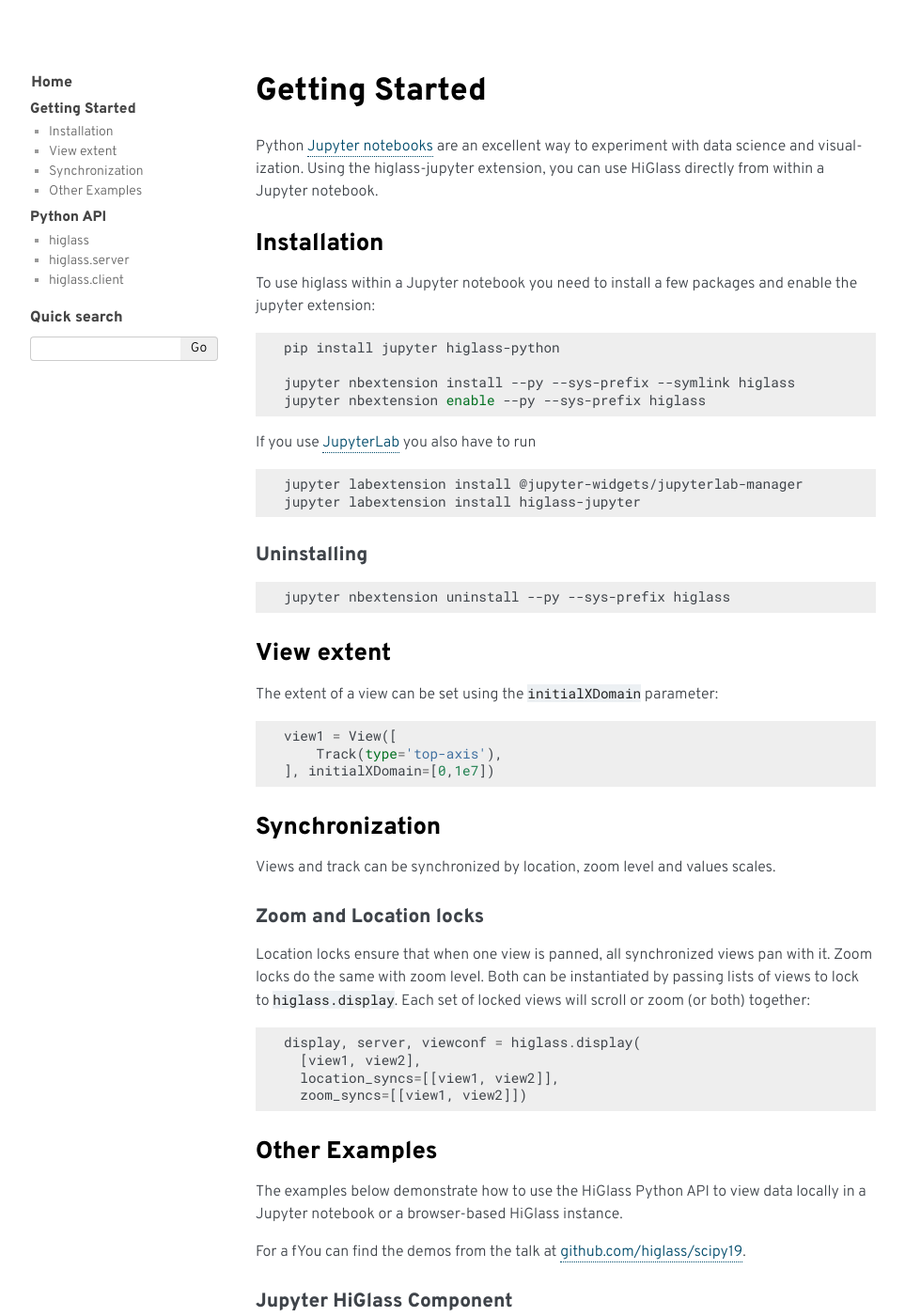
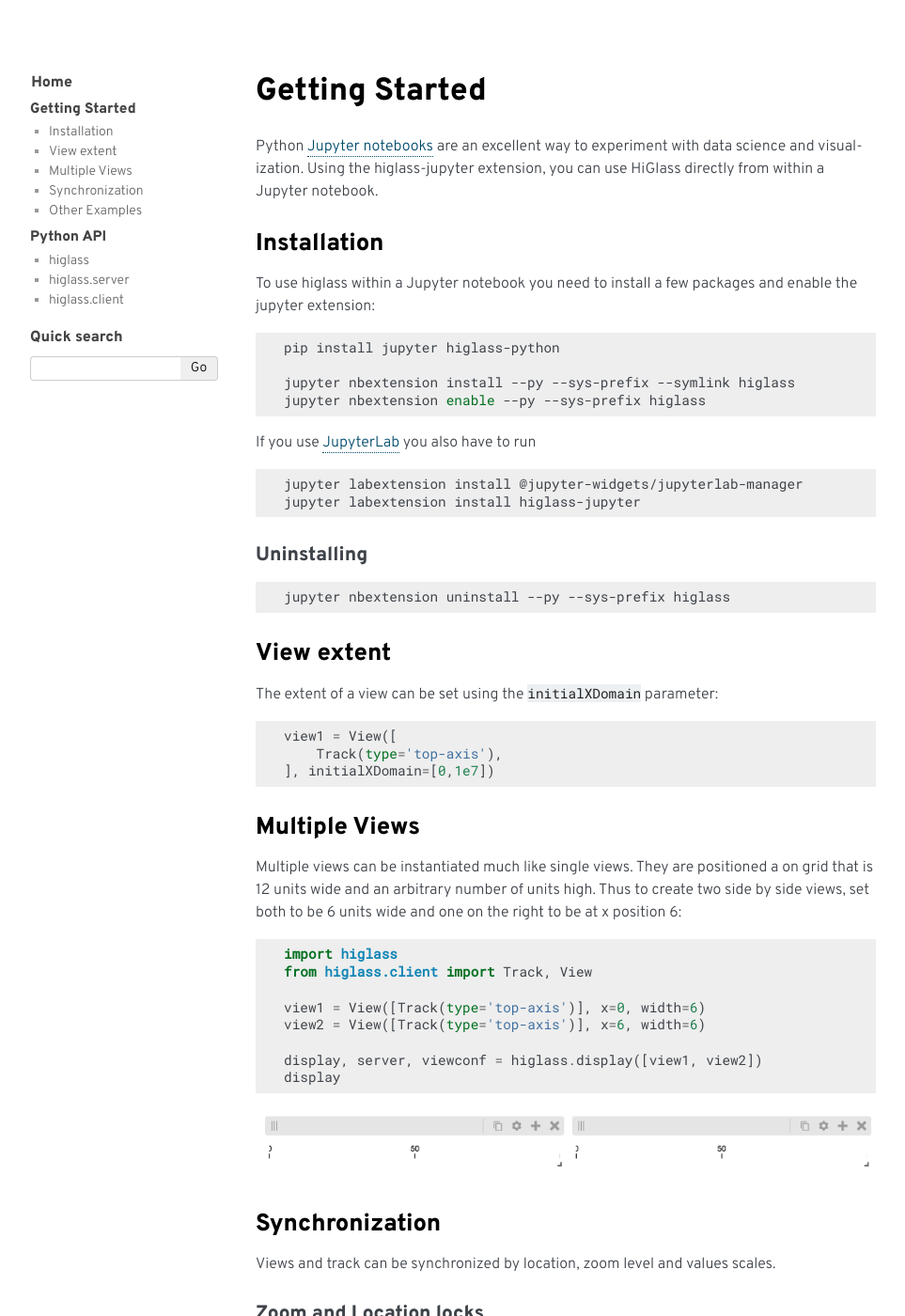
Before and after one commit to higlass/higlass-python, a Sphinx documentation site: the page built from docs/getting_started.rst, in a window 1280 px wide and 1400 px high. Shown: the whole window at 94% size, without its empty margins (148-1111 px from the left). Built offline with Sphinx 7.4.7, drawn with Linux system fonts in a browser that asks for light colours; formulas are drawn with MathJax 3.

Commit message:
Added a section on creating side-by-side views

```diff
--- a/docs/getting_started.rst
+++ b/docs/getting_started.rst
@@ -44,6 +44,24 @@
     view1 = View([
         Track(type='top-axis'),
     ], initialXDomain=[0,1e7])
+
+Multiple Views
+--------------
+
+Multiple views can be instantiated much like single views. They are positioned a on grid that is 12 units wide and an arbitrary number of units high. Thus to create two side by side views, set both to be 6 units wide and one on the right to be at x position 6:
+
+.. code-block:: python
+
+  import higlass
+  from higlass.client import Track, View
+
+  view1 = View([Track(type='top-axis')], x=0, width=6)
+  view2 = View([Track(type='top-axis')], x=6, width=6)
+
+  display, server, viewconf = higlass.display([view1, view2])
+  display
+
+.. image:: img/two-simple-views.png
 
 Synchronization
 ---------------
```
Also changed, not shown: docs/img/two-simple-views.png (added).
